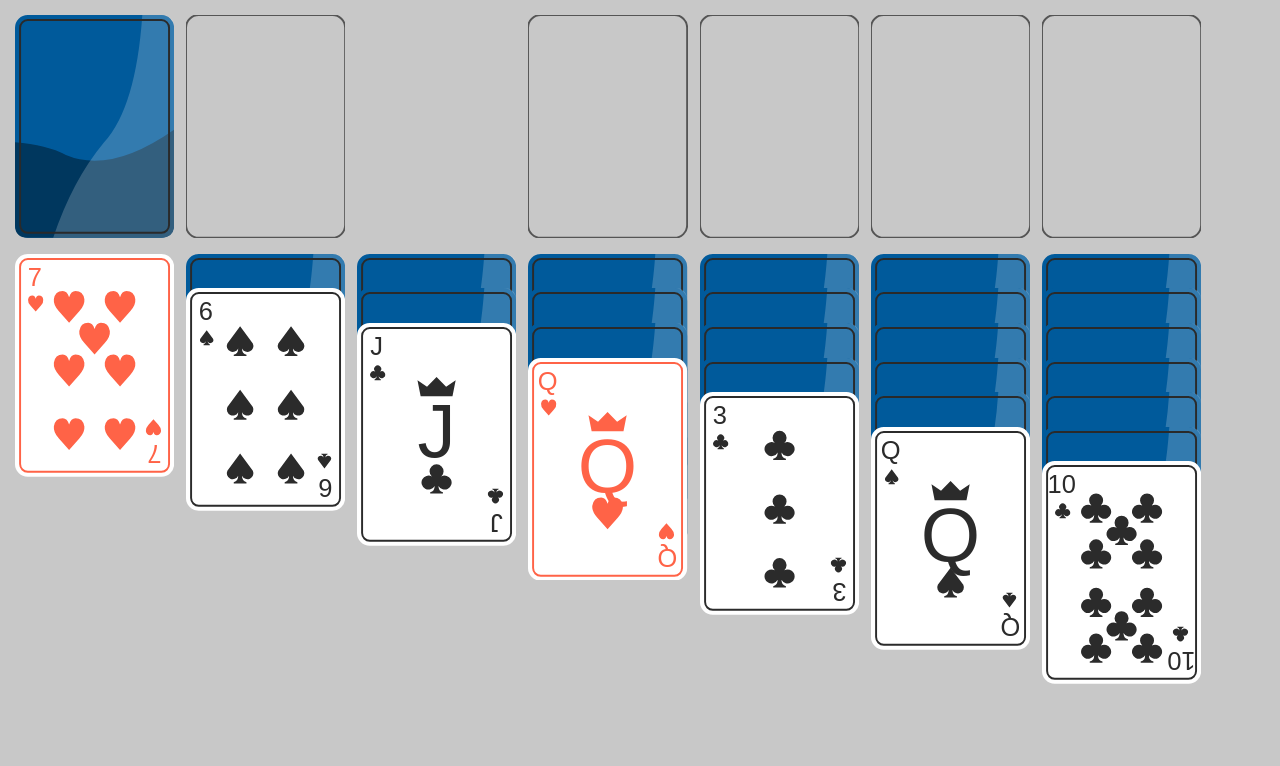
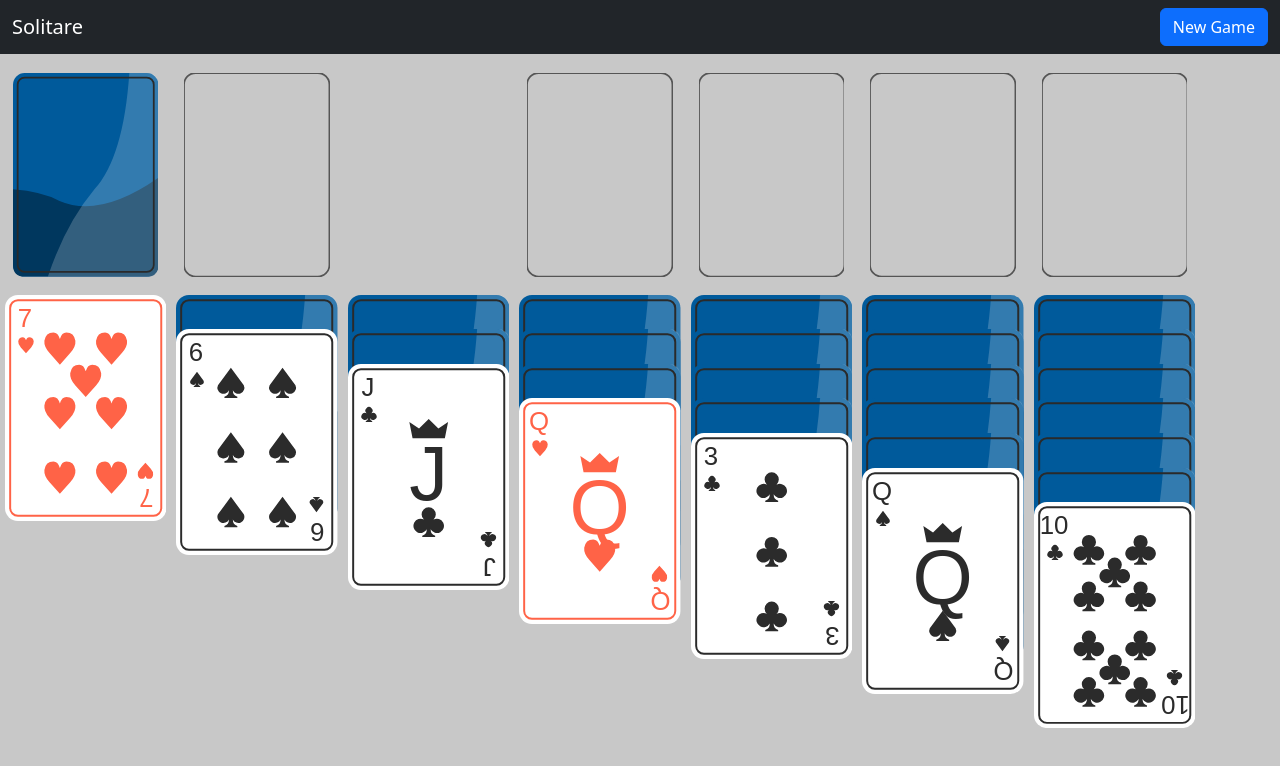
Before and after one commit to harrisonn26/solitare, a React app: page / in a window 1280 px wide. Shown: the top 766 px of the page. Built offline with nearby package versions, Linux system fonts and the light colour scheme.

Commit message:
Added header with new game button

```diff
--- a/src/App.tsx
+++ b/src/App.tsx
@@ -1,5 +1,6 @@
 import React, { useEffect, useState } from "react";
 import Board from "./components/board";
+import Header from "./components/header";
 export default function App() {
 	const [windowDimentions, setWindowDimentions] = useState({
 		width: innerWidth,
@@ -17,6 +18,7 @@ export default function App() {
 	}, []);
 	return (
 		<div>
+			<Header />
 			<Board width={windowDimentions.width} />
 		</div>
 	);
--- a/src/components/board.css
+++ b/src/components/board.css
@@ -3,6 +3,8 @@ body {
 }
 .table {
 	max-width: 1200px;
+	position: absolute;
+	top: 60px;
 }
 .card_slot {
 	width: 14.286vw;
--- /dev/null
+++ b/src/components/header.tsx
@@ -0,0 +1,51 @@
+import React from "react";
+import { useAppDispatch } from "../store/store";
+import { deal } from "../store/gameSlice";
+export default function Header() {
+	const dispatch = useAppDispatch();
+	return (
+		<>
+			<nav className="navbar navbar-dark bg-dark">
+				<div className="container-fluid">
+					<span className="navbar-brand mb-0 h1">Solitare</span>
+					<form className="d-flex">
+						<button
+							type="button"
+							className="btn btn-primary"
+							data-bs-toggle="modal"
+							data-bs-target="#reg-modal"
+						>
+							New Game
+						</button>
+					</form>
+				</div>
+			</nav>
+			<div className="modal fade" id="reg-modal" tabIndex={-1}>
+				<div className="modal-dialog">
+					<div className="modal-content">
+						<div className="modal-header">
+							<h5 className="modal-title">New Game</h5>
+							<button className="btn-close" data-bs-dismiss="modal"></button>
+						</div>
+						<div className="modal-body">
+							Are you sure you want to start a new game?
+							<br /> Current progress will be lost.
+						</div>
+						<div className="modal-footer">
+							<button className="btn btn-secondary" data-bs-dismiss="modal">
+								Cancel
+							</button>
+							<button
+								className="btn btn-primary"
+								onClick={() => dispatch(deal())}
+								data-bs-dismiss="modal"
+							>
+								Confirm
+							</button>
+						</div>
+					</div>
+				</div>
+			</div>
+		</>
+	);
+}
--- a/src/game/game.tsx
+++ b/src/game/game.tsx
@@ -1,6 +1,7 @@
 import { ColumnCoords, Stack } from "./gameTypes";
 
 function getDeck() {
+	const cards = JSON.parse(JSON.stringify(defaultDeck));
 	let currentIndex = cards.data.length,
 		randomIndex;
 
@@ -55,7 +56,7 @@ export default function dealer() {
 
 const posOffset = { x: 0, y: 0 };
 
-const cards: Stack = {
+const defaultDeck: Stack = {
 	id: -1,
 	data: [
 		{ value: 1, suit: "heart", revealed: false, posOffset },
--- a/src/index.html
+++ b/src/index.html
@@ -4,10 +4,21 @@
 		<meta charset="UTF-8" />
 		<meta http-equiv="X-UA-Compatible" content="IE=edge" />
 		<meta name="viewport" content="width=device-width, initial-scale=1.0" />
+		<link
+			href="https://cdn.jsdelivr.net/npm/bootstrap@5.2.2/dist/css/bootstrap.min.css"
+			rel="stylesheet"
+			integrity="sha384-Zenh87qX5JnK2Jl0vWa8Ck2rdkQ2Bzep5IDxbcnCeuOxjzrPF/et3URy9Bv1WTRi"
+			crossorigin="anonymous"
+		/>
 		<title>Document</title>
 	</head>
 	<body>
 		<div id="root"></div>
 		<script src="bundle.js"></script>
+		<script
+			src="https://cdn.jsdelivr.net/npm/bootstrap@5.2.2/dist/js/bootstrap.bundle.min.js"
+			integrity="sha384-OERcA2EqjJCMA+/3y+gxIOqMEjwtxJY7qPCqsdltbNJuaOe923+mo//f6V8Qbsw3"
+			crossorigin="anonymous"
+		></script>
 	</body>
 </html>
```
